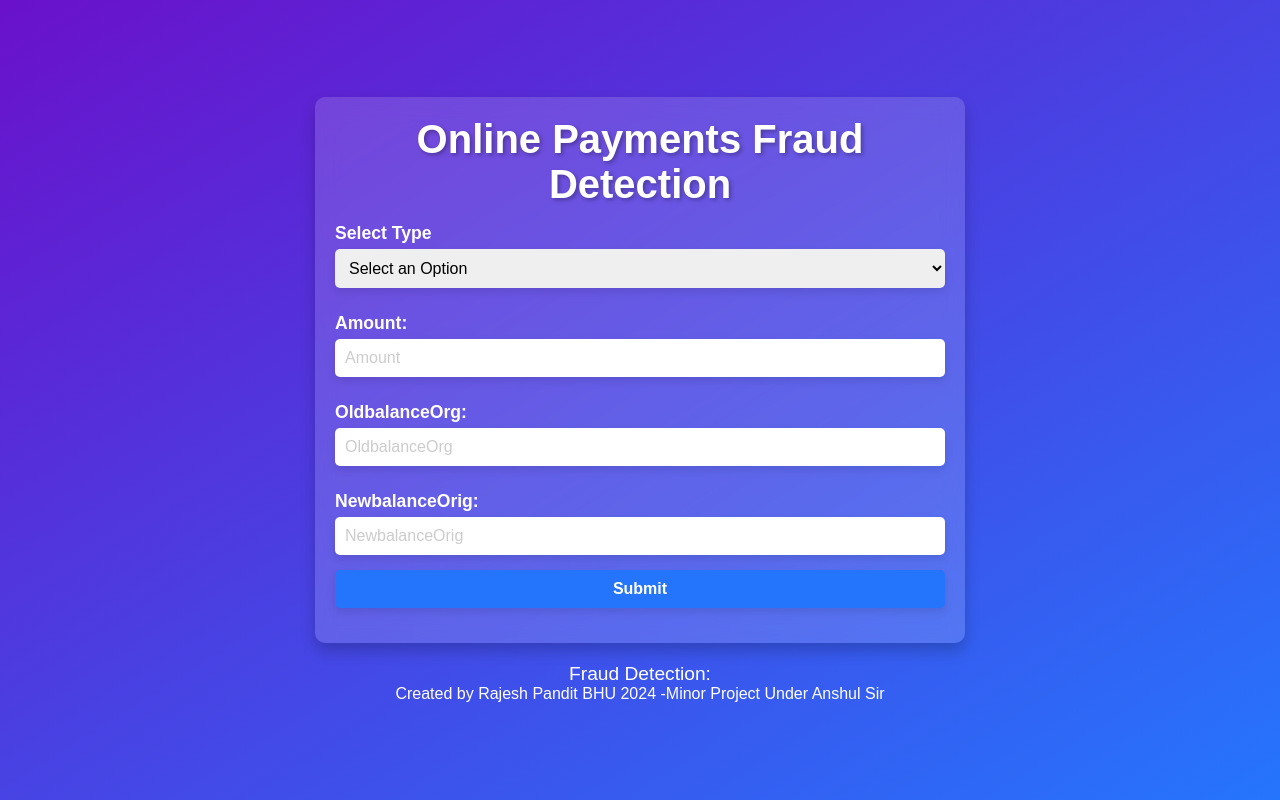
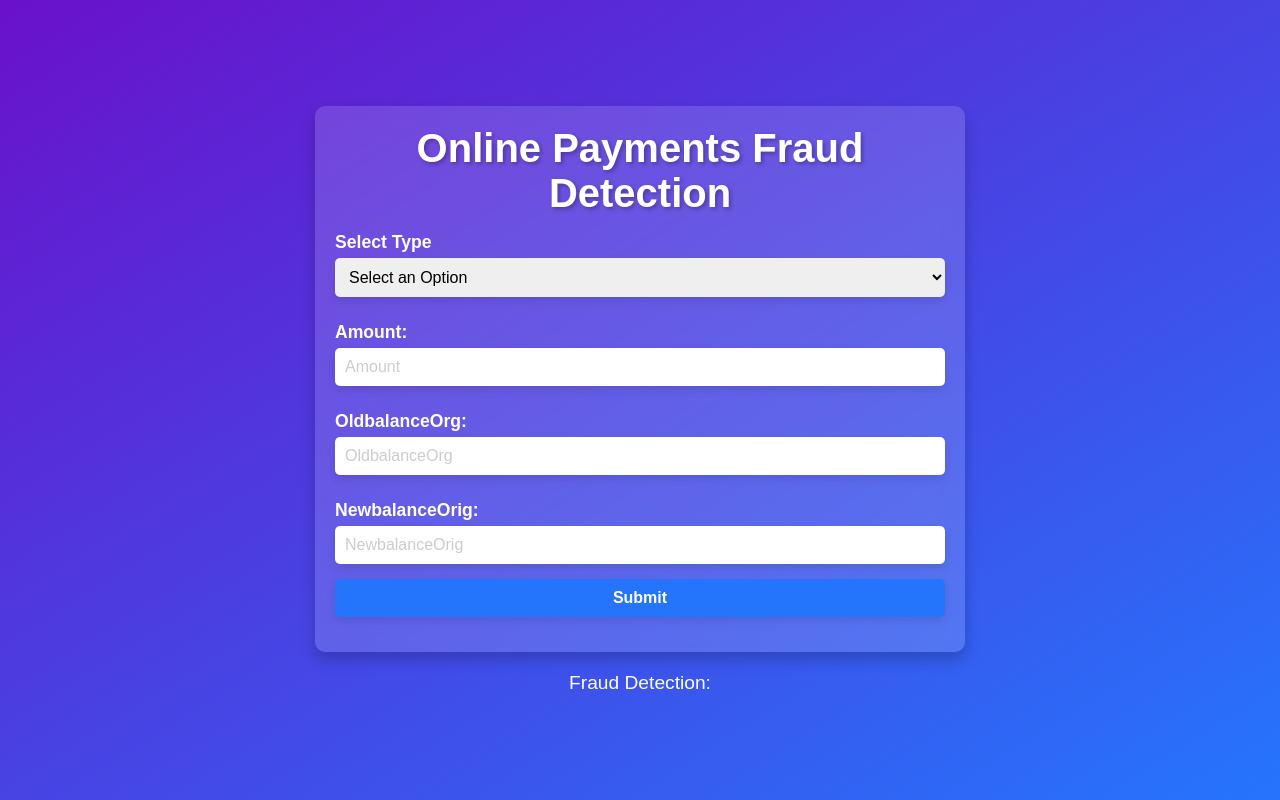
Before and after one commit to Rajeshpandit55/Online_Payment_Fraud_Detection, a Flask app: page / in a window 1280 px wide. Run offline with Flask 3, Linux system fonts and the light colour scheme; parts of the project's set-up code (start-up, migrations or seed data) failed here and were passed over.

Commit message:
image addes

```diff
--- a/templates/index.html
+++ b/templates/index.html
@@ -52,7 +52,7 @@
     </p>
    </div>
 
-   <p>Created by Rajesh Pandit BHU 2024 -Minor Project Under Anshul Sir</p>
+   <!-- <p>Created by Rajesh Pandit BHU 2024 -Minor Project Under Anshul Sir</p> -->
 
 
 </body>
```
Also changed, not shown: onlineFraudDetectionImage.PNG (added).
